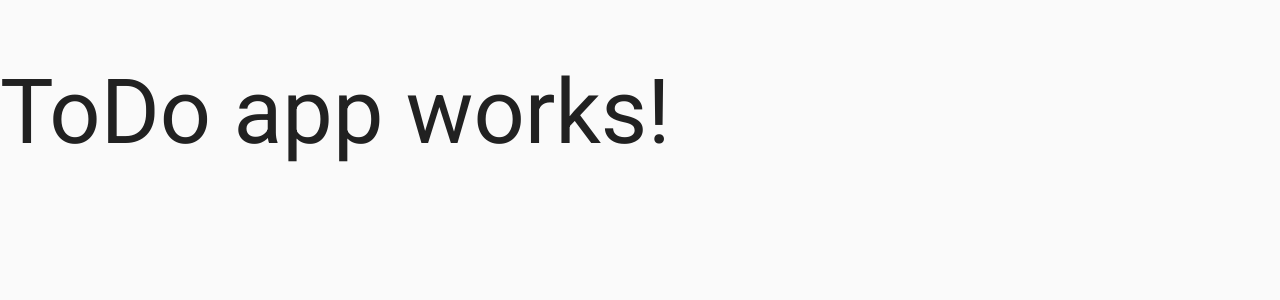
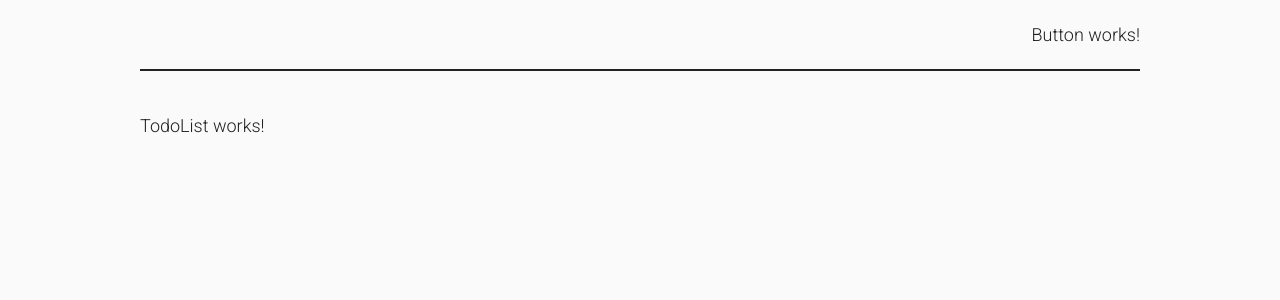
Before and after one commit to algorodev/todo-app, a React (Create React App) app: page / in a window 1280 px wide. Shown: the top 300 px of the page. Built offline with nearby package versions, Linux system fonts and the light colour scheme.

Commit message:
[FEATURE] 02: home page and basic components

```diff
--- a/src/App.tsx
+++ b/src/App.tsx
@@ -1,3 +1,7 @@
-const App = () => <h1>ToDo app works!</h1>
+import Home from './pages/home/Home'
+
+const App = () => {
+  return <Home />
+}
 
 export default App
--- /dev/null
+++ b/src/components/button/Button.tsx
@@ -0,0 +1,5 @@
+const Button = () => {
+  return <h4>Button works!</h4>
+}
+
+export default Button
--- /dev/null
+++ b/src/components/todoList/TodoList.tsx
@@ -0,0 +1,5 @@
+const TodoList = () => {
+  return <h4>TodoList works!</h4>
+}
+
+export default TodoList
--- /dev/null
+++ b/src/pages/home/Home.scss
@@ -0,0 +1,21 @@
+@import '../../styles/index';
+
+.home {
+  display: flex;
+  flex-direction: column;
+  justify-content: center;
+  align-items: center;
+
+  &__actions {
+    margin-bottom: 20px;
+    text-align: end;
+    width: 90%;
+    max-width: 100rem;
+    border-bottom: 2px solid $black-color;
+  }
+
+  &__list {
+    width: 90%;
+    max-width: 100rem;
+  }
+}
--- /dev/null
+++ b/src/pages/home/Home.tsx
@@ -0,0 +1,18 @@
+import Button from '../../components/button/Button'
+import TodoList from '../../components/todoList/TodoList'
+import './Home.scss'
+
+const Home = () => {
+  return (
+    <section className='home'>
+      <div className='home__actions'>
+        <Button />
+      </div>
+      <div className='home__list'>
+        <TodoList />
+      </div>
+    </section>
+  )
+}
+
+export default Home
```
Also changed, not shown: 1 other file (tests, documents, lock files or other folders).
